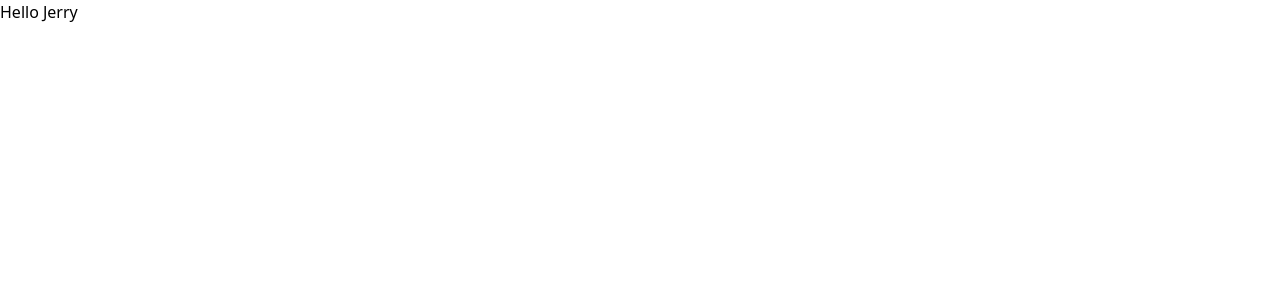
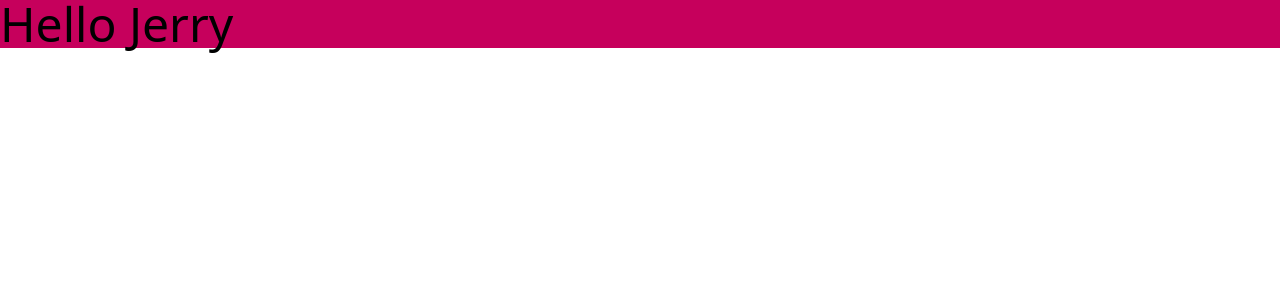
Before and after one commit to AkhandGit/react-learn, a React (Vite) app: page / in a window 1280 px wide. Shown: the top 300 px of the page. Built offline with nearby package versions, Linux system fonts and the light colour scheme.

Commit message:
rolling back

```diff
--- a/src/App.jsx
+++ b/src/App.jsx
@@ -36,7 +36,7 @@ import React from 'react'
 const App = () => {
   return (
     <div>
-      <h2>Hello Jerry</h2>
+      <h2 className='text-5xl bg-pink-700'>Hello Jerry</h2>
     </div>
   )
 }
--- a/vite.config.js
+++ b/vite.config.js
@@ -1,7 +1,6 @@
 import { defineConfig } from 'vite'
-import tailwindcss from '@tailwindcss/vite'
+import react from '@vitejs/plugin-react'
+
 export default defineConfig({
-  plugins: [
-    tailwindcss(),
-  ],
+  plugins: [react()],
 })
```
Also changed, not shown: 1 other file (tests, documents, lock files or other folders).
